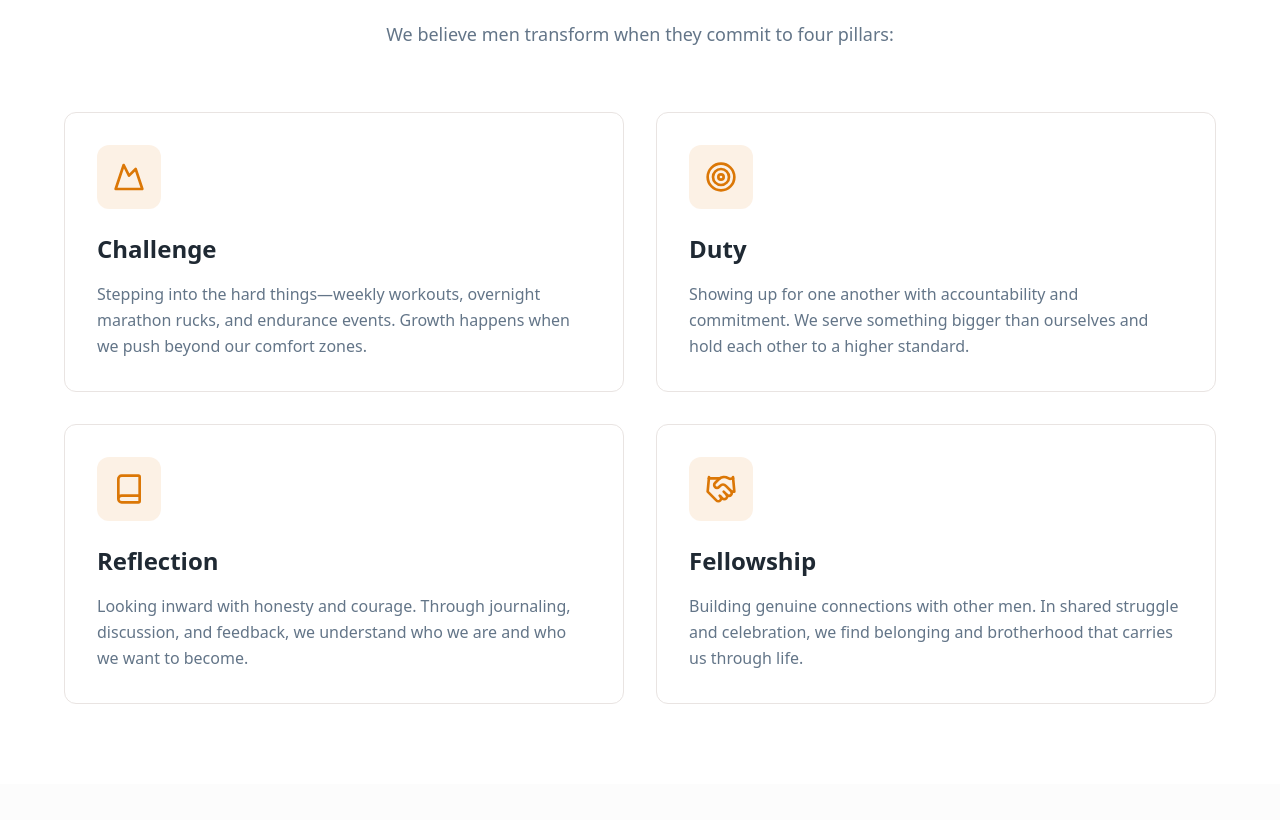
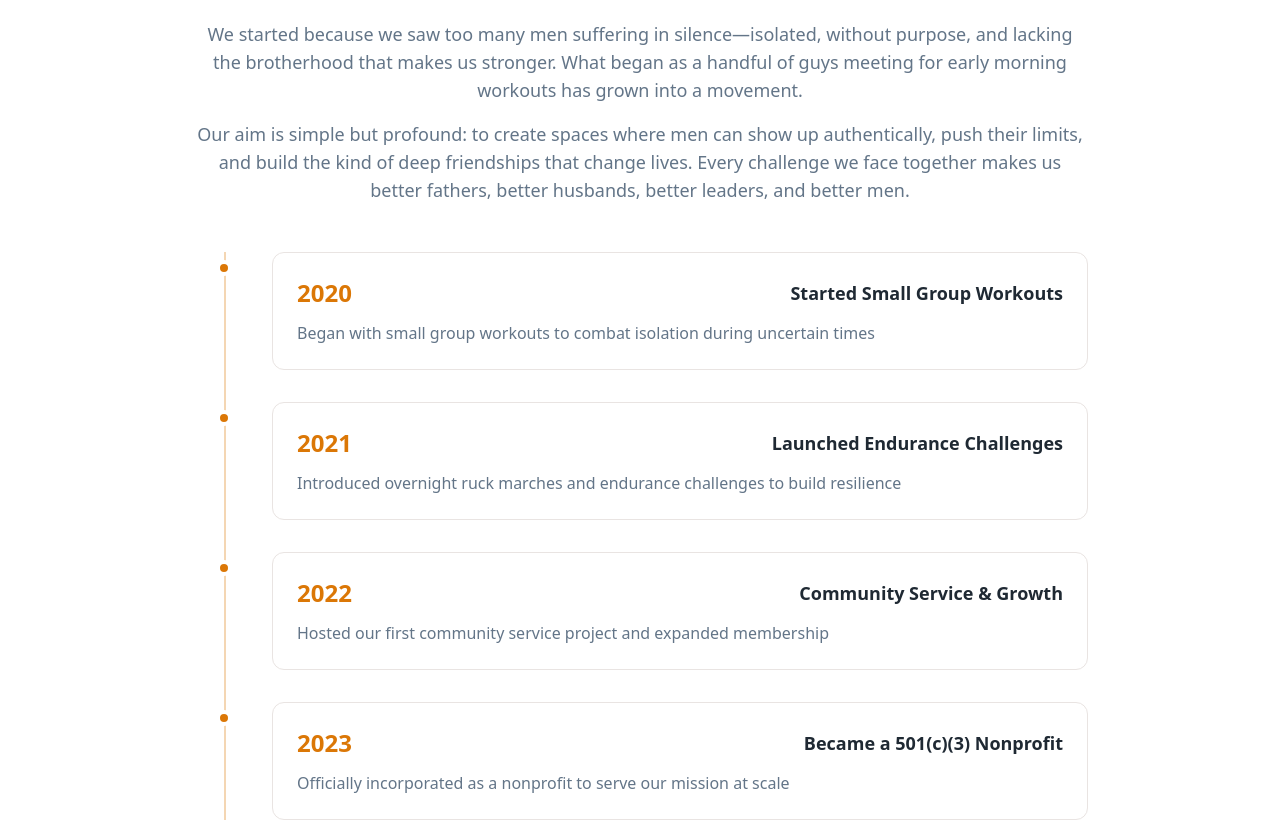
Before and after one commit to yashchitneni/men-at-gate, a React (Vite) app: page / in a window 1280 px wide. Shown: the part 2288-3108 px from the top of the page. Built offline with nearby package versions, Linux system fonts and the light colour scheme; the HTML template or start-up script is replaced by a standard one.

Commit message:
Add 'Our Story' section

```diff
--- /dev/null
+++ b/src/components/Story.tsx
@@ -0,0 +1,76 @@
+const Story = () => {
+  const milestones = [
+    {
+      year: "2020",
+      title: "Started Small Group Workouts",
+      description: "Began with small group workouts to combat isolation during uncertain times"
+    },
+    {
+      year: "2021",
+      title: "Launched Endurance Challenges",
+      description: "Introduced overnight ruck marches and endurance challenges to build resilience"
+    },
+    {
+      year: "2022",
+      title: "Community Service & Growth",
+      description: "Hosted our first community service project and expanded membership"
+    },
+    {
+      year: "2023",
+      title: "Became a 501(c)(3) Nonprofit",
+      description: "Officially incorporated as a nonprofit to serve our mission at scale"
+    },
+    {
+      year: "2025",
+      title: "Expanding Our Reach",
+      description: "Launching digital platform and expanding to new communities nationwide"
+    }
+  ];
+
+  return (
+    <section className="py-20 bg-background">
+      <div className="container px-4">
+        <div className="max-w-4xl mx-auto">
+          <h2 className="text-3xl md:text-4xl font-bold mb-6 text-center">Our Story</h2>
+
+          <div className="mb-12 text-center">
+            <p className="text-lg text-muted-foreground mb-4">
+              We started because we saw too many men suffering in silence—isolated, without purpose,
+              and lacking the brotherhood that makes us stronger. What began as a handful of guys meeting
+              for early morning workouts has grown into a movement.
+            </p>
+            <p className="text-lg text-muted-foreground">
+              Our aim is simple but profound: to create spaces where men can show up authentically,
+              push their limits, and build the kind of deep friendships that change lives. Every challenge
+              we face together makes us better fathers, better husbands, better leaders, and better men.
+            </p>
+          </div>
+
+          <div className="relative">
+            {/* Timeline line */}
+            <div className="absolute left-8 top-0 bottom-0 w-0.5 bg-accent/30 hidden md:block" />
+
+            <div className="space-y-8">
+              {milestones.map((milestone, index) => (
+                <div key={index} className="relative pl-0 md:pl-20">
+                  {/* Timeline dot */}
+                  <div className="absolute left-6 top-2 w-4 h-4 bg-accent rounded-full border-4 border-background hidden md:block" />
+
+                  <div className="bg-card p-6 rounded-lg border hover:border-accent/50 transition-colors">
+                    <div className="flex flex-col md:flex-row md:items-center md:justify-between mb-3">
+                      <h3 className="text-2xl font-bold text-accent">{milestone.year}</h3>
+                      <h4 className="text-lg font-semibold">{milestone.title}</h4>
+                    </div>
+                    <p className="text-muted-foreground">{milestone.description}</p>
+                  </div>
+                </div>
+              ))}
+            </div>
+          </div>
+        </div>
+      </div>
+    </section>
+  );
+};
+
+export default Story;
--- a/src/pages/Index.tsx
+++ b/src/pages/Index.tsx
@@ -2,6 +2,7 @@ import Navigation from "@/components/Navigation";
 import Hero from "@/components/Hero";
 import Stats from "@/components/Stats";
 import Mission from "@/components/Mission";
+import Story from "@/components/Story";
 import Pillars from "@/components/Pillars";
 import Events from "@/components/Events";
 import Testimonials from "@/components/Testimonials";
@@ -17,6 +18,7 @@ const Index = () => {
       <div id="mission">
         <Mission />
       </div>
+      <Story />
       <div id="pillars">
         <Pillars />
       </div>
```
